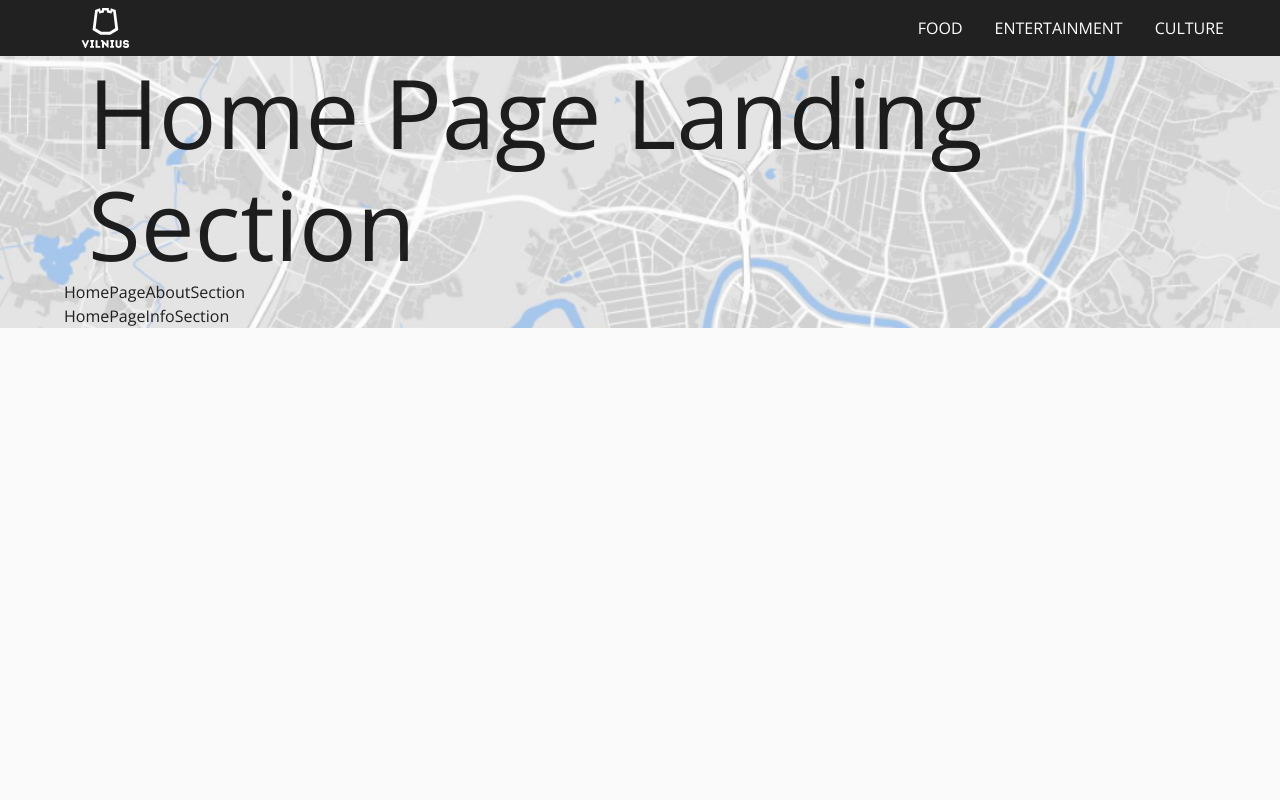
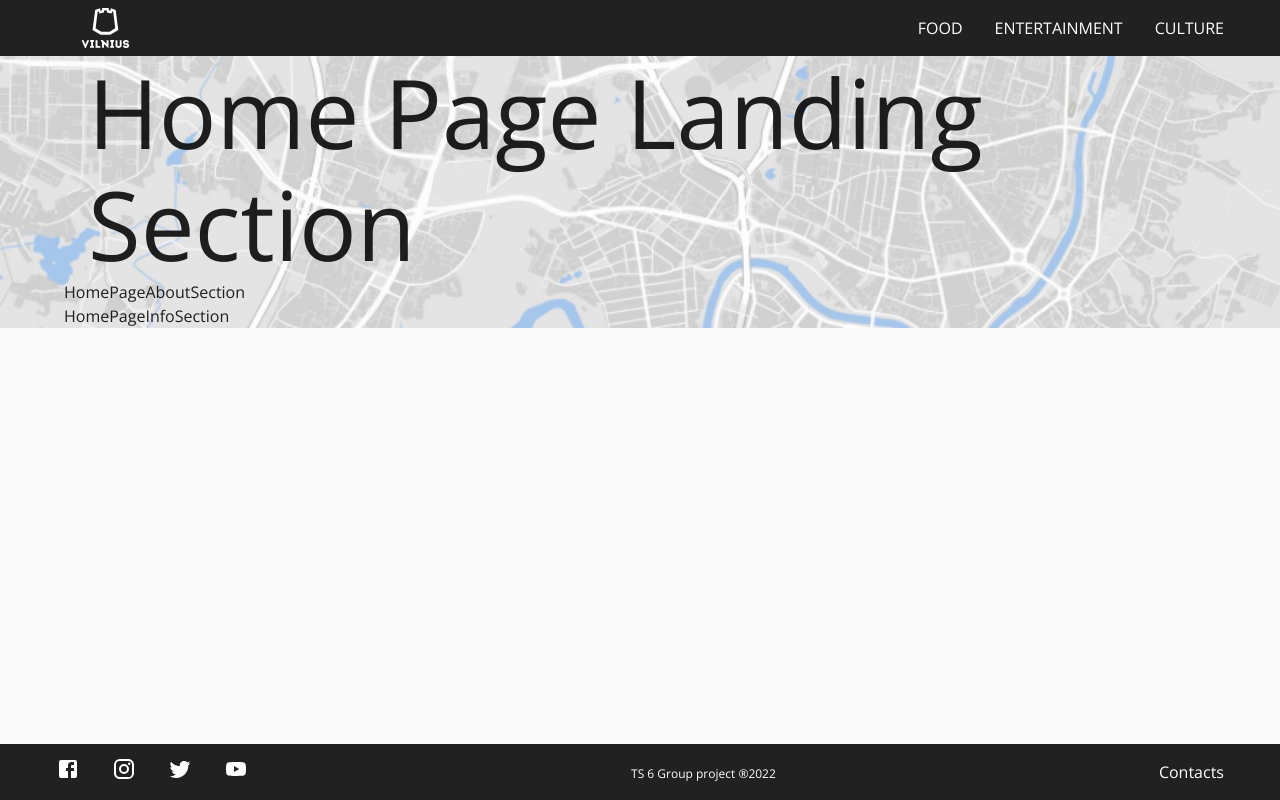
Before and after one commit to ZilvinasVidmantas/type-6-group-project, a React (Create React App) app: page / in a window 1280 px wide. Built offline with nearby package versions, Linux system fonts and the light colour scheme; a web font is replaced by a local one.

Commit message:
footer-section-added

```diff
--- /dev/null
+++ b/src/components/footer/footer-link.tsx
@@ -0,0 +1,17 @@
+import { styled, Link } from '@mui/material';
+
+const FooterLink = styled(Link)(({ theme }) => ({
+  display: 'inline-flex',
+  alignItems: 'center',
+  color: theme.palette.common.white,
+  textDecoration: 'none',
+  height: '100%',
+  padding: theme.spacing(0, 2),
+  transition: theme.transitions.create('color'),
+
+  ':hover': {
+    color: theme.palette.primary.main,
+  },
+}));
+
+export default FooterLink;
--- /dev/null
+++ b/src/components/footer/index.tsx
@@ -0,0 +1,40 @@
+import React from 'react';
+import {
+  Container,
+  Box,
+  Typography,
+} from '@mui/material';
+import FacebookIcon from '@mui/icons-material/Facebook';
+import InstagramIcon from '@mui/icons-material/Instagram';
+import TwitterIcon from '@mui/icons-material/Twitter';
+import YouTubeIcon from '@mui/icons-material/YouTube';
+import FooterLink from './footer-link';
+
+const Footer: React.FC = () => (
+  <Box sx={{
+    position: 'absolute', width: '100%', bgcolor: 'grey.900', bottom: '0',
+  }}
+  >
+    <Container sx={{ px: { xs: 0, sm: 0 } }}>
+      <Box sx={(theme) => theme.mixins.navbar}>
+        <Box>
+          <FooterLink href="https://www.facebook.com/" target="_blank"><FacebookIcon /></FooterLink>
+          <FooterLink href="https://www.instagram.com/" target="_blank"><InstagramIcon /></FooterLink>
+          <FooterLink href="https://www.twitter.com/" target="_blank"><TwitterIcon /></FooterLink>
+          <FooterLink href="https://www.youtube.com/" target="_blank"><YouTubeIcon /></FooterLink>
+        </Box>
+        <Box sx={{ color: 'white' }}>
+          <Typography variant="caption">
+            TS 6 Group project &reg;
+            {new Date().getFullYear()}
+          </Typography>
+        </Box>
+        <Box>
+          <FooterLink href="#">Contacts</FooterLink>
+        </Box>
+      </Box>
+    </Container>
+  </Box>
+);
+
+export default Footer;
--- a/src/components/main-layout.tsx
+++ b/src/components/main-layout.tsx
@@ -2,6 +2,7 @@ import React from 'react';
 import { Box } from '@mui/material';
 import { Outlet } from 'react-router-dom';
 import Navbar from './navbar';
+import Footer from './footer';
 
 const MainLayout: React.FC = () => (
   <>
@@ -9,6 +10,7 @@ const MainLayout: React.FC = () => (
     <Box component="main">
       <Outlet />
     </Box>
+    <Footer />
   </>
 );
 
```
